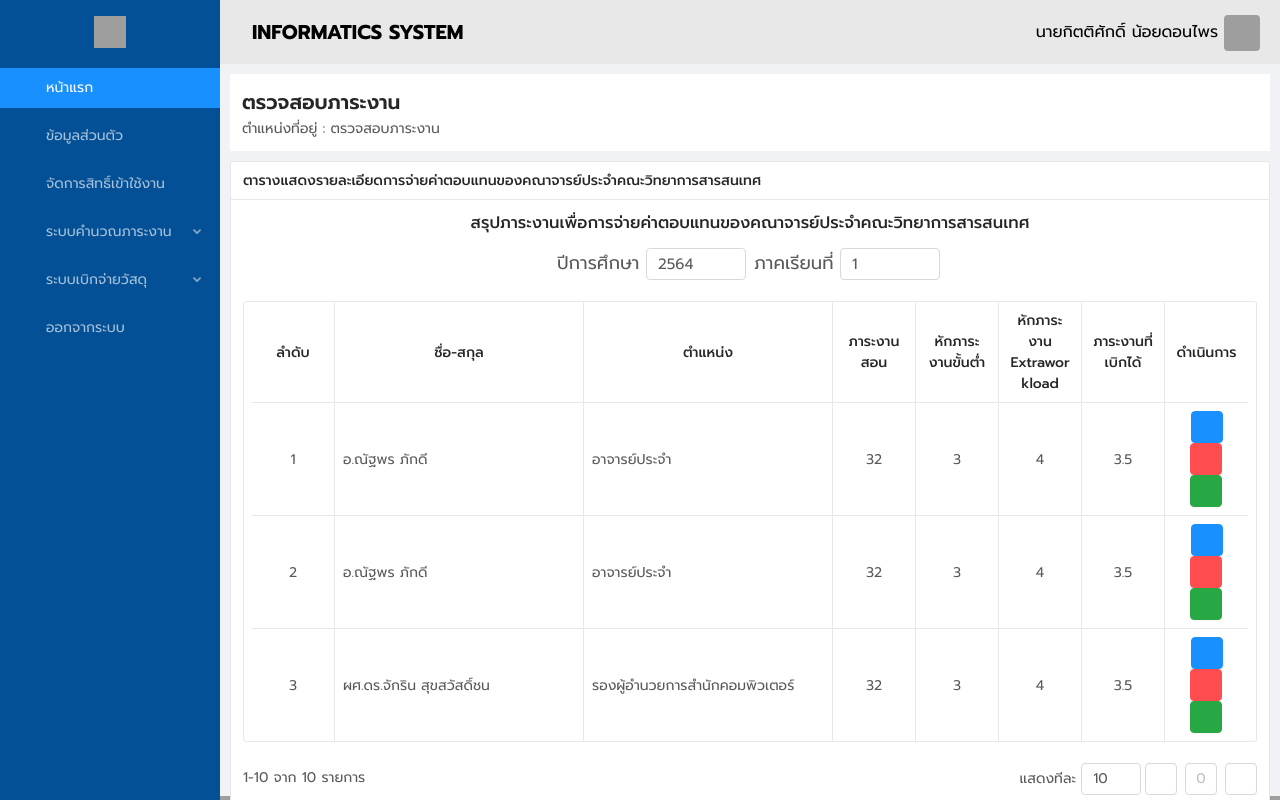
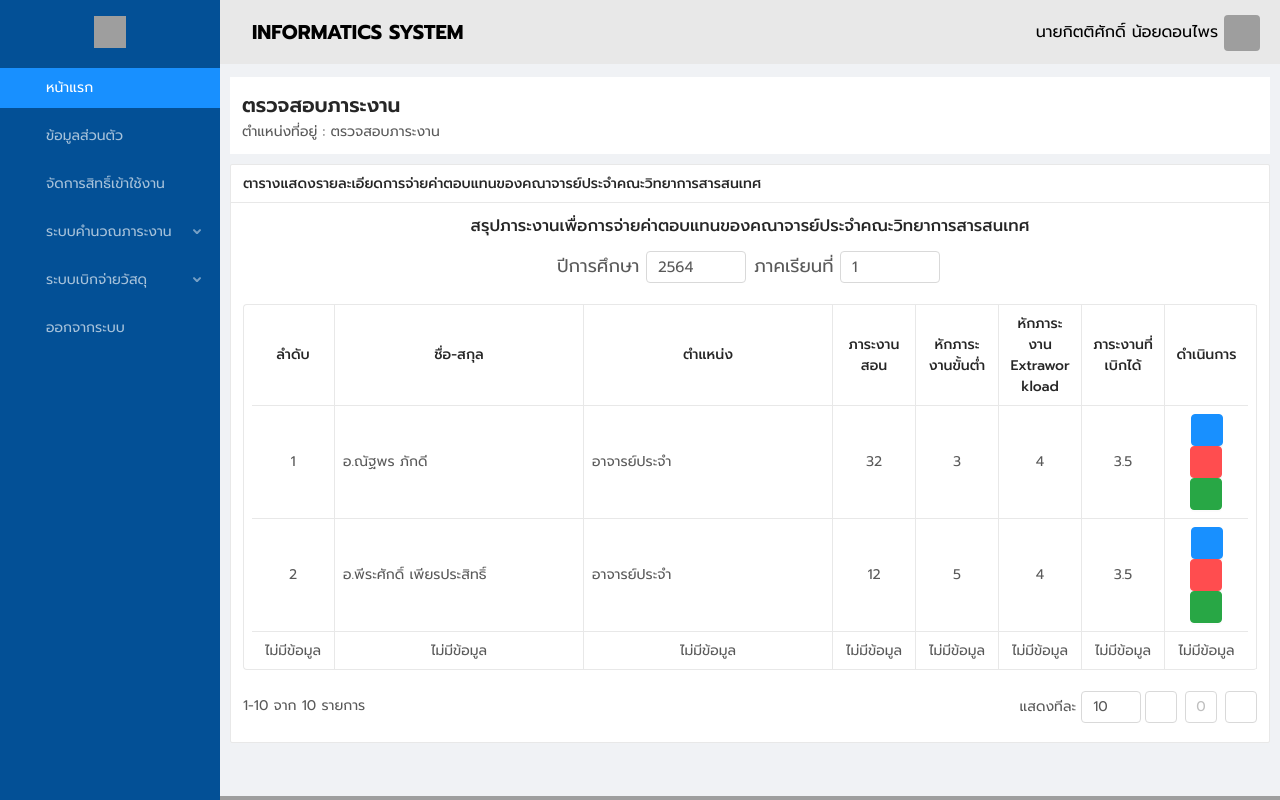
Before and after one commit to kittisak-n/Informatics_System, a Vue app: page /SummaryWorkload in a window 1280 px wide. Shown: the top 800 px of the page. Built offline with nearby package versions, Linux system fonts and the light colour scheme; grey boxes are pictures that could not be loaded.

Commit message:
set variable Detail_criteria to show detail

```diff
--- a/src/views/WLS/Calculation_criteria/Add_criteria.vue
+++ b/src/views/WLS/Calculation_criteria/Add_criteria.vue
@@ -64,6 +64,7 @@
               <span>วันที่เริ่มใช้งาน: </span>
 
               <a-date-picker
+               text-format="String"
                 style="width: 50%"
                 v-model="criteria_start_date"
                 @change="onChangedate"
--- a/src/views/WLS/Calculation_criteria/SummaryWorkload.vue
+++ b/src/views/WLS/Calculation_criteria/SummaryWorkload.vue
@@ -14,7 +14,7 @@
             <a-col :span="8" style="text-align: end">
               <span style="font-size: 18px">ปีการศึกษา </span>
               <a-select
-                :default-value="2564"
+               v-model="year"
                 style="width: 100px; font-size: 15px"
               >
                 <a-select-option :value="2564"> 2564 </a-select-option>
@@ -26,7 +26,7 @@
               <span style="font-size: 18px"> ภาคเรียนที่ </span>
 
               <a-select
-                :default-value="1"
+                     v-model="semester"
                 style="width: 100px; font-size: 15px"
               >
                 <a-select-option :value="1"> 1 </a-select-option>
@@ -44,46 +44,69 @@
                 bordered
                 size="small"
               >
-                <span slot="key" slot-scope="text, record, index">
-                  <div :style="{ textAlign: 'center' }">
+                     <span  slot="key" slot-scope="text, record, index">
+                  <div v-if="year == data[index].year" :style="{ textAlign: 'center' }" >
                     {{ index + 1 }}
                   </div>
-                </span>
-                <span slot="name" slot-scope="text">
-                  <div :style="{ textAlign: 'start' }">
-                    {{ text }}
-                  </div>
-                </span>
-                <span slot="position" slot-scope="text">
-                  <div :style="{ textAlign: 'start' }">
-                    {{ text }}
-                  </div>
-                </span>
-                <span slot="TeachingJobs" slot-scope="text">
-                  <div :style="{ textAlign: 'center' }">
-                    {{ text }}
-                  </div>
-                </span>
-                <span slot="LMW" slot-scope="text">
-                  <div :style="{ textAlign: 'center' }">
-                    {{ text }}
+                  <div v-else :style="{ textAlign: 'center' }">
+                     ไม่มีข้อมูล
                   </div>
                 </span>
 
-                <span slot="LMWE" slot-scope="text">
-                  <div :style="{ textAlign: 'center' }">
+
+                <span slot="name" slot-scope="text, record, index">
+                  <div v-if="year == data[index].year"  :style="{ textAlign: 'start' }">
                     {{ text }}
+                  </div>
+                      <div v-else :style="{ textAlign: 'center' }">
+                     ไม่มีข้อมูล
+                  </div>
+                </span>
+                <span  slot="position" slot-scope="text, record, index">
+                  <div v-if="year == data[index].year" :style="{ textAlign: 'start' }">
+                    {{ text }}
+                  </div>
+                      <div v-else :style="{ textAlign: 'center' }">
+                     ไม่มีข้อมูล
+                  </div>
+                </span>
+                <span  slot="TeachingJobs" slot-scope="text, record, index">
+                  <div v-if="year == data[index].year" :style="{ textAlign: 'center' }">
+                    {{ text }}
+                  </div>
+                      <div v-else :style="{ textAlign: 'center' }">
+                     ไม่มีข้อมูล
+                  </div>
+                </span>
+                <span  slot="LMW" slot-scope="text, record, index">
+                  <div v-if="year == data[index].year" :style="{ textAlign: 'center' }">
+                    {{ text }}
+                  </div>
+                      <div v-else :style="{ textAlign: 'center' }">
+                     ไม่มีข้อมูล
                   </div>
                 </span>
 
-                <span slot="PW" slot-scope="text">
-                  <div :style="{ textAlign: 'center' }">
+                <span  slot="LMWE" slot-scope="text, record, index">
+                  <div v-if="year == data[index].year" :style="{ textAlign: 'center' }">
                     {{ text }}
+                  </div>
+                      <div v-else :style="{ textAlign: 'center' }">
+                     ไม่มีข้อมูล
                   </div>
                 </span>
 
-                <span slot="action" slot-scope="">
-                  <div :style="{ textAlign: 'center' }">
+                <span  slot="PW" slot-scope="text, record, index">
+                  <div v-if="year == data[index].year" :style="{ textAlign: 'center' }">
+                    {{ text }}
+                  </div>
+                      <div v-else :style="{ textAlign: 'center' }">
+                     ไม่มีข้อมูล
+                  </div>
+                </span>
+
+                <span  slot="action" slot-scope="text, record, index">
+                  <div v-if="year == data[index].year" :style="{ textAlign: 'center' }">
                     <a-tooltip placement="top">
                       <template slot="title">
                         <span>แสดงรายละเอียด</span>
@@ -114,6 +137,9 @@
                         :style="{ marginRight: '3%' }"
                       />
                     </a-tooltip>
+                  </div>
+                      <div v-else :style="{ textAlign: 'center' }">
+                     ไม่มีข้อมูล
                   </div>
                 </span>
               </a-table>
@@ -158,6 +184,7 @@ import pdfFonts from "@/assets/fontsPDF/THSarabunPsk-fonts.js"; // 1. import cus
 const data = [
   {
     key: "1",
+       year: 2564,
     name: "อ.ณัฐพร  ภักดี",
     position: "อาจารย์ประจำ",
     TeachingJobs: 32,
@@ -168,15 +195,17 @@ const data = [
 
   {
     key: "2",
-    name: "อ.ณัฐพร  ภักดี",
+       year: 2564,
+    name: "อ.พีระศักดิ์ เพียรประสิทธิ์",
     position: "อาจารย์ประจำ",
-    TeachingJobs: 32,
-    LMW: 3,
+    TeachingJobs: 12,
+    LMW: 5,
     LMWE: 4.0,
     PW: 3.5,
   },
   {
     key: "3",
+       year: 2563,
     name: "ผศ.ดร.จักริน  สุขสวัสดิ์ชน",
     position: "รองผู้อำนวยการสำนักคอมพิวเตอร์",
     TeachingJobs: 32,
@@ -193,6 +222,9 @@ export default {
   components: {},
   data() {
     return {
+
+      semester:1,
+      year :new Date().getFullYear()+543, // 2020,
       data,
       searchText: "",
       searchInput: null,
```
Also changed, not shown: src/views/WLS/Calculation_criteria/Detail_criteria.vue (+175 -89 lines).
